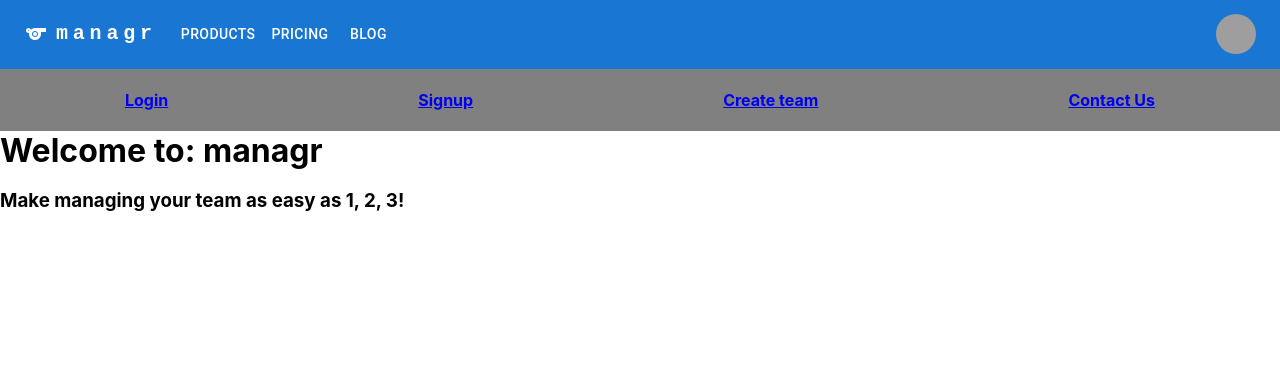
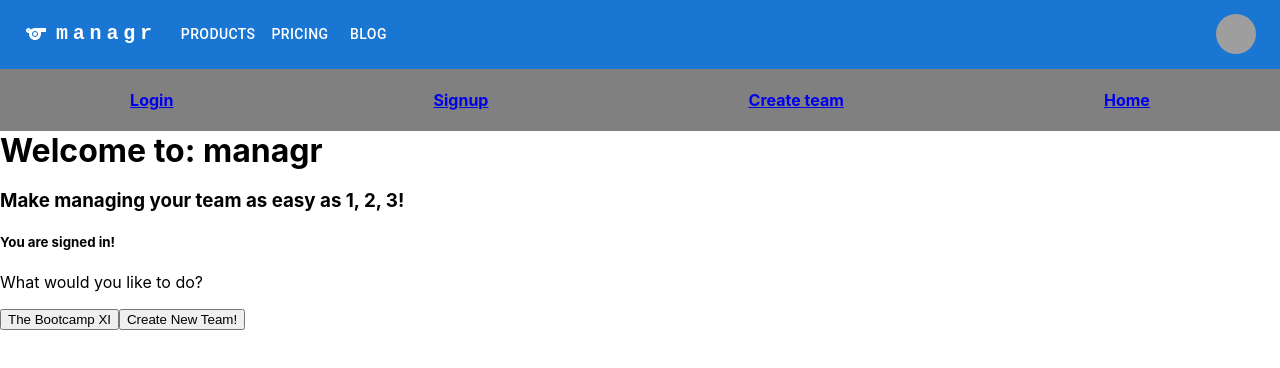
Before and after one commit to oscarcbryant/managr, a React (Create React App) app in the folder client/: page /pages/Home in a window 1280 px wide. Shown: the top 368 px of the page. Built offline with nearby package versions, Linux system fonts and the light colour scheme; grey boxes are pictures that could not be loaded.

Commit message:
adding home routes

```diff
--- a/client/src/App.js
+++ b/client/src/App.js
@@ -3,13 +3,14 @@ import './App.css';
 import { BrowserRouter as Router, Routes, Route } from 'react-router-dom';
 import Header from './components/Header';
 import Navbar from './components/Navbar';
-import Home from './pages/Home';
+import Landing from './pages/Landing';
 import Footer from './components/footer';
 import Player from './components/showPlayers/showPlayers.js';
 import Create from './components/createPlayers/createPlayers.js'
 import Signup from './pages/Signup';
 import Login from './pages/Login';
 import AppBar from './components/AppBar'
+import Home from './pages/Home';
 
 
 
@@ -18,7 +19,7 @@ function App() {
     <Router>
       <AppBar />
         <Navbar />
-        <Home />
+        <Landing />
             <Routes>
                 <Route
                   path="/pages/Login"
@@ -28,6 +29,10 @@ function App() {
                   path="/pages/Signup"
                   element={<Signup />}
                 />
+                <Route
+                  path="/pages/Home"
+                  element={<Home />}
+                />
               </Routes>
           {/* <Player />
         <Create /> */}
--- a/client/src/components/Navbar.js
+++ b/client/src/components/Navbar.js
@@ -17,7 +17,7 @@ function Navbar() {
                     <Link to = "/contact">Create team</Link>
                 </h4>
                 <h4>
-                    <Link to = "/Contact">Contact Us</Link>
+                    <Link to = "./pages/Home">Home</Link>
                 </h4>
             </div>
       </nav>
--- a/client/src/pages/Home.js
+++ b/client/src/pages/Home.js
@@ -1,13 +1,27 @@
-import React from 'react';
+import React, { useState } from 'react';
+import { useQuery } from '@apollo/client';
+import { Link } from 'react-router-dom';
 
+// import TeamList from '../components/TeamList';
 
-function Home() {
-    return (
-        <div className = 'Home'>
-            <h1>Welcome to: managr</h1>
-            <h3>Make managing your team as easy as 1, 2, 3!</h3>
+import { QUERY_PROFILES } from '../utils/queries';
+
+const Home = () => {
+  const { loading, data } = useQuery(QUERY_PROFILES);
+  const profiles = data?.profiles || [];
+
+  return (
+    <main>
+      <div className="flex-row justify-center">
+        <div className="col-12 col-md-10 my-3">
+        <h5>You are signed in!</h5>
+        <p>What would you like to do?</p>
+        <button>The Bootcamp XI</button>
+        <button>Create New Team!</button>
         </div>
-    );
-  }
+      </div>
+    </main>
+  );
+};
 
-  export default Home;
+export default Home;
--- /dev/null
+++ b/client/src/pages/Landing.js
@@ -0,0 +1,13 @@
+import React from 'react';
+
+
+function Landing() {
+    return (
+        <div className = 'landing'>
+            <h1>Welcome to: managr</h1>
+            <h3>Make managing your team as easy as 1, 2, 3!</h3>
+        </div>
+    );
+  }
+
+  export default Landing;
--- a/client/src/pages/Login.js
+++ b/client/src/pages/Login.js
@@ -49,7 +49,7 @@ const Login = (props) => {
             {data ? (
               <p>
                 Success! You may now head{' '}
-                <Link to="/">back to the homepage.</Link>
+                <Link to="./pages/Home">back to the homepage.</Link>
               </p>
             ) : (
               <form onSubmit={handleFormSubmit}>
--- a/client/src/pages/Signup.js
+++ b/client/src/pages/Signup.js
@@ -49,7 +49,7 @@ const Signup = () => {
             {data ? (
               <p>
                 Success! You may now head{' '}
-                <Link to="/">back to the homepage.</Link>
+                <Link to="./pages/Home">back to the homepage.</Link>
               </p>
             ) : (
               <form onSubmit={handleFormSubmit}>
```
